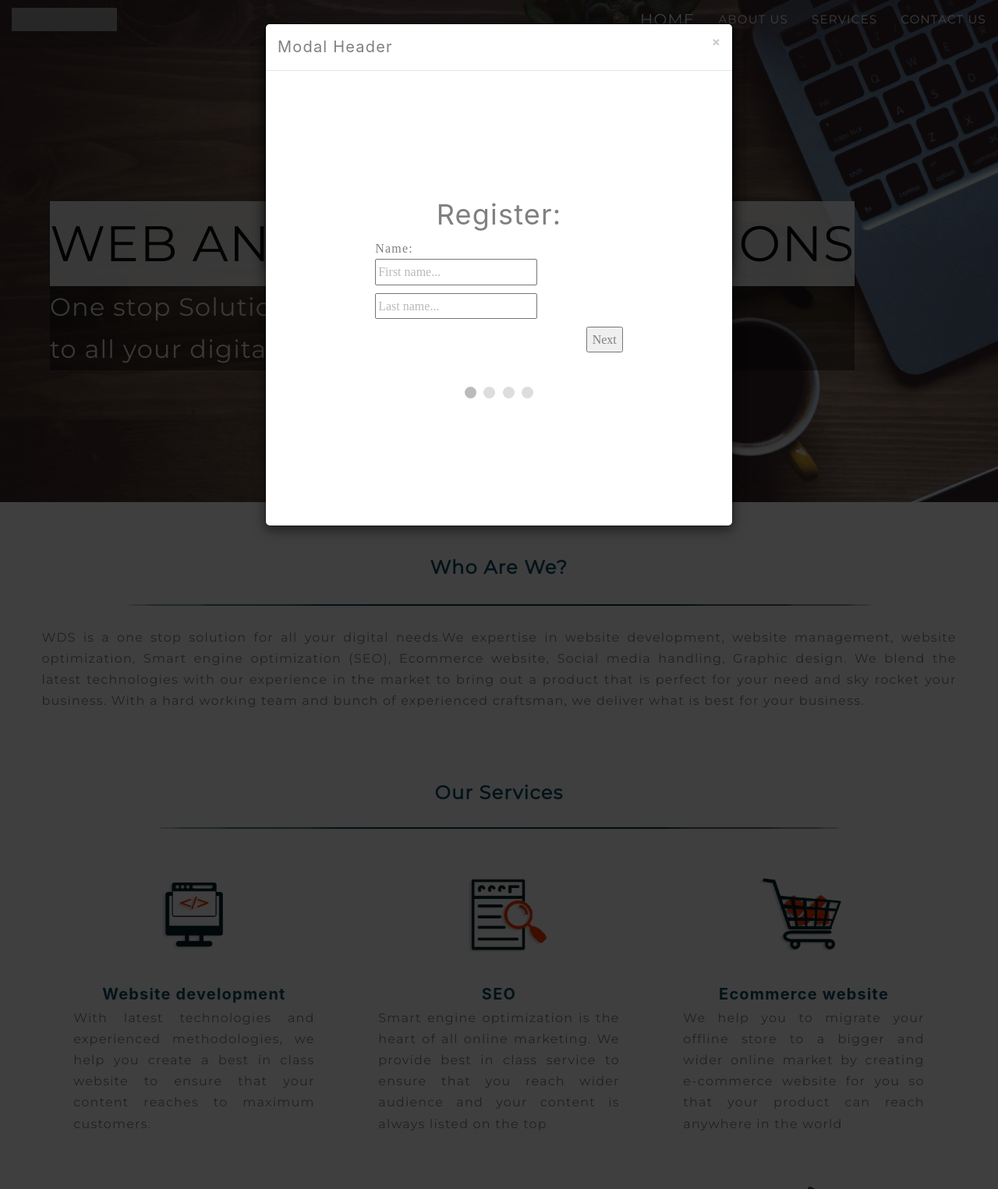
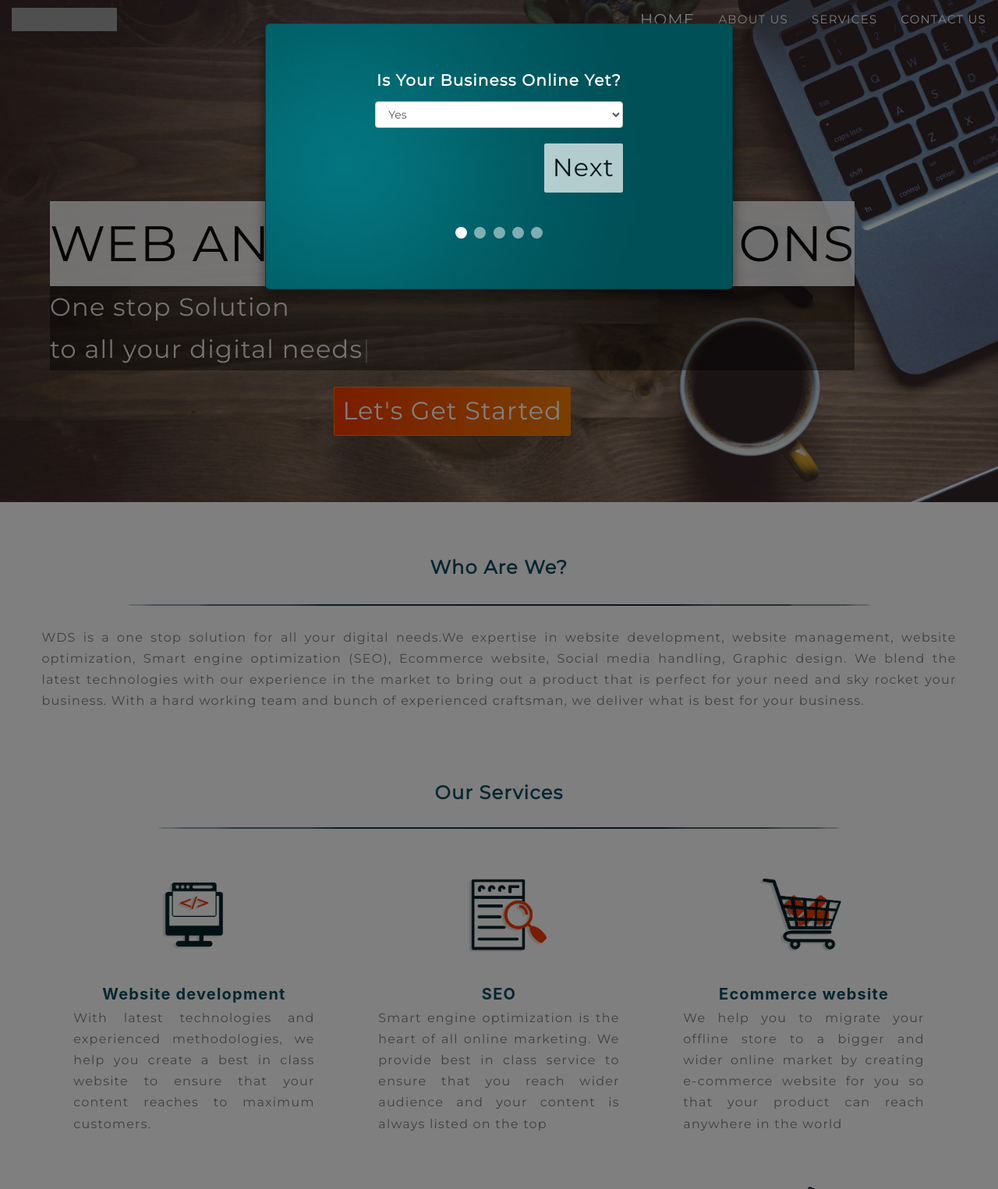
Before and after one commit to nemish97/WDS, a PHP site: page / in a window 1280 px wide, after a click on "Let's Get Started". Shown: the whole page at 78% size. Run offline with PHP 8.4, Linux system fonts and the light colour scheme; some libraries are stand-ins or nearby versions; grey boxes are pictures that could not be loaded.

Commit message:
Add files via upload

```diff
--- a/css/style.css
+++ b/css/style.css
@@ -122,7 +122,7 @@ padding-top: 3px; padding-bottom: 4px; padding-right: 10px; padding-left: 10px;
 }
  .button:hover, .button:focus .button:active {
 
-     border: 1px solid #f47e00;
+
      transform: scale(1.1);
     text-decoration: none;
     transition: transform .5s ease;
@@ -137,6 +137,13 @@ padding-top: 3px; padding-bottom: 4px; padding-right: 10px; padding-left: 10px;
    box-shadow: 1px 1px 20px 1px #c6bebc;
    border-radius: 5%;
     transition: transform .5s ease;
+    display: block;
+}
+
+ .nonfocused
+{
+  opacity: 25%;
+    transition: all .5s ease;
     display: block;
 }
 
@@ -233,8 +240,7 @@ padding-top: 3px; padding-bottom: 4px; padding-right: 10px; padding-left: 10px;
 
 #regForm {
   background-color: #ffffff;
-  margin: 100px auto;
-  font-family: Raleway;
+  margin: 0px auto;
   padding: 40px;
   width: 70%;
   min-width: 300px;
@@ -253,25 +259,33 @@ input.invalid {
 
 /* Hide all steps by default: */
 .tab {
+
   display: none;
 }
-/*
-button {
-  background-color: #4CAF50;
-  color: #ffffff;
-  border: none;
-  padding: 10px 20px;
-  font-size: 17px;
-  font-family: Raleway;
-  cursor: pointer;
+
+.button1 {
+  padding-top: 3px; padding-bottom: 4px; padding-right: 10px; padding-left: 10px;
+
+      border-radius: 2px;
+       border: 1px solid #fff;
+      text-align: center;
+      font-size: 2.5vmin;
+      letter-spacing: 1px;
+      opacity: 70%;
+      background: #fff;
+      color: #000;
+
+
 }
 
-button:hover {
-  opacity: 0.8;*/
+.button1:hover{
+    opacity: 100%;
+    text-decoration: none;
+    transition: all .5s ease;
 }
 
-#prevBtn {
-  background-color: #bbbbbb;
+.button1:focus{
+   text-decoration: none;
 }
 
 /* Make circles that indicate the steps of the form: */
@@ -279,7 +293,7 @@ button:hover {
   height: 15px;
   width: 15px;
   margin: 0 2px;
-  background-color: #bbbbbb;
+  background-color: #fff;
   border: none;
   border-radius: 50%;
   display: inline-block;
@@ -287,10 +301,76 @@ button:hover {
 }
 
 .step.active {
-  opacity: 1;
+  opacity: 100;
 }
 
 /* Mark the steps that are finished and valid: */
 .step.finish {
-  background-color: #4CAF50;
+  background-color: #fff;
 }
+
+
+$color-green: #34C37A;
+.checkbox {
+    width: 100%;
+    margin: 15px auto;
+    position: relative;
+    display: block;
+    label {
+        position: relative;
+        min-height: 34px;
+        display: block;
+
+        margin-bottom: 0;
+        font-weight: normal;
+        cursor: pointer;
+        span {
+            position: absolute;
+            top: 50%;
+            transform: translateY(-50%);
+        }
+        &:before {
+            content: '';
+            position: absolute;
+            left: 0;
+            top: 0;
+            margin: 4px;
+            width: 22px;
+            height: 22px;
+            transition: transform 0.28s ease;
+            border-radius: 3px;
+            border: 2px solid $color-green;
+        }
+        &:after {
+            content: '';
+            display: block;
+            width: 10px;
+            height: 5px;
+            border-bottom: 2px solid $color-green;
+            border-left: 2px solid $color-green;
+            transform: rotate(-45deg) scale(0);
+            transition: transform ease 0.25s;
+            position: absolute;
+            top: 12px;
+            left: 10px;
+        }
+    }
+    input[type="checkbox"] {
+        width: auto;
+        opacity: 0.00000001;
+        position: absolute;
+        left: 0;
+        margin-left: -20px;
+        &:checked ~ label{
+            &:before {
+                border: 2px solid $color-green;
+            }
+            &:after {
+                transform: rotate(-45deg) scale(1);
+            }
+        }
+        &:focus + label::before {
+            outline: 0;
+        }
+    }
+}
--- a/index.html
+++ b/index.html
@@ -32,7 +32,7 @@
   <body  >
 
 
-    <div id="myModal" class="modal fade">
+  <!--   <div id="myModal" class="modal fade">
     <div class="modal-dialog">
         <div class="modal-content">
             <div class="modal-header">
@@ -57,7 +57,7 @@
             </div>
         </div>
     </div>
-</div>
+</div> -->
 <script>
 
   $(document).ready(function(){
@@ -116,43 +116,83 @@
   </script>
 
 
+
     <div class="modal fade" id="myModal1" role="dialog">
-      <div class="modal-dialog">
-        <div class="modal-content">
-          <div class="modal-header">
+      <div class="modal-dialog " >
+        <div class="modal-content" style="background: url(images/background.jpg); color: white;">
+          <!-- <div class="modal-header" style="background: -webkit-linear-gradient(left,  #0d4d61 ,#06232b );">
             <button type="button" class="close" data-dismiss="modal">&times;</button>
-            <h4 class="modal-title">Modal Header</h4>
-          </div>
-          <div class="modal-body">
+            <h4 class="modal-title" >Lets Get Started</h4>
+          </div> -->
+          <div class="modal-body  ">
 
-<form id="regForm" action="/action_page.php">
-  <h1>Register:</h1>
+<form id="regForm" action="/action_page.php" style="background: transparent; ">
+
   <!-- One "tab" for each step in the form: -->
-  <div class="tab">Name:
-    <p><input placeholder="First name..." oninput="this.className = ''" name="fname"></p>
-    <p><input placeholder="Last name..." oninput="this.className = ''" name="lname"></p>
+
+  <div class="tab">
+    <p style="text-align: center; font-size: 20px; color: white; font-weight: bold;">Is Your Business Online Yet?</p>
+    <select class="form-control" style="margin-bottom: 20px;">
+      <option value="Yes">Yes</option>
+      <option value="AL">No</option>
+    </select>
+    <!-- <input style="margin-bottom: 20px;" class="form-control"  name="NAME" placeholder="Name" type="text"  pattern="[a-z]*[A-Z]*" title="Numbers or Special Characters are not allowed" required>
+    <p><input placeholder="Last name..." oninput="this.className = ''" name="lname"></p> -->
   </div>
-  <div class="tab">Contact Info:
-    <p><input placeholder="E-mail..." oninput="this.className = ''" name="email"></p>
-    <p><input placeholder="Phone..." oninput="this.className = ''" name="phone"></p>
+  <div class="tab">
+    <h3>Which Services Are You Looking For?</h3>
+        <input type="checkbox" value="Website development">&nbsp;Website development<br>
+
+
+        <input type="checkbox" value="Website design">&nbsp;Website design<br>
+
+
+        <input type="checkbox" value="Website maintenance">&nbsp;Website maintenance<br>
+
+        <input type="checkbox" value="Website optimization">&nbsp;Website optimization<br>
+        <input type="checkbox" value="SEO">&nbsp;SEO<br>
+
+        <input type="checkbox" value="Ecommerce website">&nbsp;Ecommerce website<br>
+
+        <input type="checkbox" value="Web hosting">&nbsp;Web hosting<br>
+
+        <input type="checkbox" value="PPC">&nbsp;PPC<br>
+
+        <input type="checkbox" value="Google business listing">&nbsp;Google business listing<br>
+
+        <input type="checkbox" value="Social media management">&nbsp;Social media management<br>
+
+        <input type="checkbox" value="Blog">&nbsp;Blog<br>
+
+        <input type="checkbox" value="Graphic design">&nbsp;Graphic design<br><br>
+
+   </div>
+  <div class="tab">
+    <h3 >Tell Us A Little More About Your Business</h3>
+    <input style="margin-bottom: 20px;" class="form-control"  name="BusinessName" placeholder="Name of the Business" type="text" >
+    <input style="margin-bottom: 20px; " class="form-control"  name="BusinessDescription" placeholder="Short Description" type="text"  >
+    <input style="margin-bottom: 20px;" class="form-control"  name="URL" placeholder="URL to existing Site (Type No if not applicable)" type="text"  >
   </div>
-  <div class="tab">Birthday:
-    <p><input placeholder="dd" oninput="this.className = ''" name="dd"></p>
-    <p><input placeholder="mm" oninput="this.className = ''" name="nn"></p>
-    <p><input placeholder="yyyy" oninput="this.className = ''" name="yyyy"></p>
+  <div class="tab">
+    <h3>Want Us to Know Anything Else?</h3>
+    <textarea style="margin-bottom: 20px;" class="form-control"  name="Type Here If Applicable" placeholder="Name of the Business" type="text" ></textarea>
+
   </div>
-  <div class="tab">Login Info:
-    <p><input placeholder="Username..." oninput="this.className = ''" name="uname"></p>
-    <p><input placeholder="Password..." oninput="this.className = ''" name="pword" type="password"></p>
+  <div class="tab">
+    <h3>Contact Details</h3>
+    <input style="margin-bottom: 20px;" class="form-control"  name="Name" placeholder="Your Name" type="text" >
+    <input style="margin-bottom: 20px;" class="form-control"  name="Email" placeholder="Your Email ID" type="text" >
+    <input style="margin-bottom: 20px;" class="form-control"  name="Contact" placeholder="Your Contact Number" type="text"  >
   </div>
   <div style="overflow:auto;">
     <div style="float:right;">
-      <button type="button" id="prevBtn" onclick="nextPrev(-1)">Previous</button>
-      <button type="button" id="nextBtn" onclick="nextPrev(1)">Next</button>
+      <button type="button" class="button1" id="prevBtn" onclick="nextPrev(-1)">Previous</button>
+      <button type="button" class="button1" id="nextBtn" onclick="nextPrev(1)">Next</button>
     </div>
   </div>
   <!-- Circles which indicates the steps of the form: -->
   <div style="text-align:center;margin-top:40px;">
+    <span class="step"></span>
     <span class="step"></span>
     <span class="step"></span>
     <span class="step"></span>
@@ -174,6 +214,7 @@ showTab(currentTab); // Display the current tab
 function showTab(n) {
   // This function will display the specified tab of the form...
   var x = document.getElementsByClassName("tab");
+  x[n].style.transition = "all 2s";
   x[n].style.display = "block";
   //... and fix the Previous/Next buttons:
   if (n == 0) {
@@ -255,7 +296,30 @@ function fixStepIndicator(n) {
       </p>
     </div>
 
+<!-- <script type="text/javascript">
+  function hoverindicator(n) {
+  // This function removes the "active" class of all steps...
+  var i, x = document.getElementsByClassName("hovertest");
+  for (i = 0; i < x.length; i++) {
+    x[i].className = x[i].className.replace("focused", "nonfocused");
+  }
+  //... and adds the "active" class on the current step:
+  x[n].className += "focused";
+}
 
+function nonhover(n) {
+  // This function removes the "active" class of all steps...
+  var i, x = document.getElementsByClassName("hovertest");
+  for (i = 0; i < x.length; i++) {
+    if(n!=(i+1)){
+      x[i].className = x[i].className.replace("nonfocused", "focused");
+    }
+
+  }
+  //... and adds the "active" class on the current step:
+ /* x[n].className += "focused";*/
+}
+</script> -->
 
 
 
@@ -267,7 +331,7 @@ function fixStepIndicator(n) {
         <div class="underline center-block" data-aos="zoom-in"></div>
 
         <div class="col-sm-4 tile " data-aos="zoom-in">
-          <div id= "1" class="focused " onmouseover="hoveringfocus(this)" onmouseout="nonhover(this)">
+          <div id= "1" class="focused hovertest " onmouseover="hoverindicator(1)" onmouseout="nonhover(1)">
           <img src="images/web development.png" alt="Shreyansh"class="home-images">
           <div class="container">
             <h2  class="heading">Website development</h2>
@@ -280,7 +344,7 @@ function fixStepIndicator(n) {
 
 
         <div class="col-sm-4 tile "data-aos="zoom-in" >
-          <div id= "2" class="focused ">
+          <div id= "2" class="focused hovertest "onmouseover="hoverindicator(2)"  onmouseout="nonhover(2)">
          <img src="images/seo.png" alt="Shreyansh"class="home-images">
           <div class="container">
             <h2  class="heading">SEO</h2>
@@ -290,7 +354,7 @@ function fixStepIndicator(n) {
         </div>
 
         <div class="col-sm-4 tile" data-aos="zoom-in">
-          <div class="focused">
+          <div class="focused hovertest">
           <img src="images/ecommerce.png" alt="Shreyansh"class="home-images">
           <div class="container">
             <h2 class="heading">Ecommerce website</h2>
@@ -304,7 +368,7 @@ function fixStepIndicator(n) {
      <div class="container " style=" margin-bottom: 10%;" >
 
         <div class="col-sm-4 tile "data-aos="fade-up" >
-          <div class="focused">
+          <div class="focused hovertest">
           <img src="images/graphic designing.png" alt="Shreyansh"class="home-images">
           <div class="container">
             <h2 class="heading">Graphic design</h2>
@@ -314,7 +378,7 @@ function fixStepIndicator(n) {
         </div>
 
         <div class="col-sm-4 tile" data-aos="fade-up">
-          <div class="focused">
+          <div class="focused hovertest">
          <img src="images/ppc.png" alt="Shreyansh" class="home-images">
           <div class="container">
             <h2 class="heading">PPC</h2>
@@ -324,7 +388,7 @@ function fixStepIndicator(n) {
         </div>
 
         <div class="col-sm-4 tile hideme" data-aos="fade-up">
-          <div class="focused">
+          <div class="focused hovertest">
           <img class="home-images" src="images/digital marketing.png" alt="Shreyansh">
           <div class="container">
             <h2 class="heading">Social media management</h2>
@@ -351,7 +415,7 @@ function fixStepIndicator(n) {
          <div class="underline center-block"data-aos="zoom-in"></div>
         <div class="col-sm-4 tile " data-aos="zoom-in"  >
           <!-- <div style=" box-shadow: 0px 0px 5px 0px #000; margin-right: 10px; border-radius: 1%;"> -->
-          <div class="focused">
+          <div class="focused hovertest">
              <img src="images/stratergic planning.png" alt="Shreyansh"class="home-images">
               <div class="container ">
                 <h2  class="heading">Business Stratergy</h2>
@@ -362,7 +426,7 @@ function fixStepIndicator(n) {
         </div>
 
         <div class="col-sm-4 tile"data-aos="zoom-in" >
-          <div class="focused">
+          <div class="focused hovertest">
          <img src="images/technology.png" alt="Shreyansh"class="home-images">
           <div class="container">
             <h2 class="heading">Technology</h2>
@@ -373,7 +437,7 @@ function fixStepIndicator(n) {
 
 
         <div class="col-sm-4 tile" data-aos="zoom-in" >
-          <div class="focused">
+          <div class="focused hovertest">
             <img src="images\User Experience.png" alt="Shreyansh"class="home-images">
             <div class="container">
               <h2 class="heading">Designing User Experience</h2>
@@ -465,7 +529,7 @@ function fixStepIndicator(n) {
             <div class="col-sm-5"data-aos="zoom-in">
               <div id="sub" class="heading ">SEND YOUR QUERRIES</div>
               <div class="sub text-center" style="display:none; font-size: 20px;color:  #f43900; " id="thankyou" data-aos="fade-up">
-                <p style="margin-bottom: -10px;">Thank you for contacting us!</p><p> We will get back to you soon!</p>
+                <p style="margin-bottom: -10px;">Thank you for contacting us!</p><p> We will get in touch with you within 24 hours.</p>
               </div>
                 <form id="gform" action="https://script.google.com/macros/s/AKfycbxTg22yGmUFRXJ0f_3DXn_fNvXGlLxukDG3k-n7/exec" method="post" >
                   <div class="row">
--- a/js/main.js
+++ b/js/main.js
@@ -4,7 +4,7 @@
 
 //nav
     $(window).scroll(function(){
-        $('nav').toggleClass('scrolled', $(this).scrollTop() > 150);
+        $('nav').toggleClass('scrolled', $(this).scrollTop() > 100);
       });
 
 //nav small screen
@@ -112,7 +112,7 @@
                       console.log(xhr.responseText);
                       document.getElementById('loading').style.display = 'none';
                       document.getElementById('thankyou').style.display = 'block';
-                      document.getElementById('gform').style.display = 'block';
+                      document.getElementById('gform').style.display = 'none';
                       return;
                  };
                   // url encode form data for sending as post data
```
